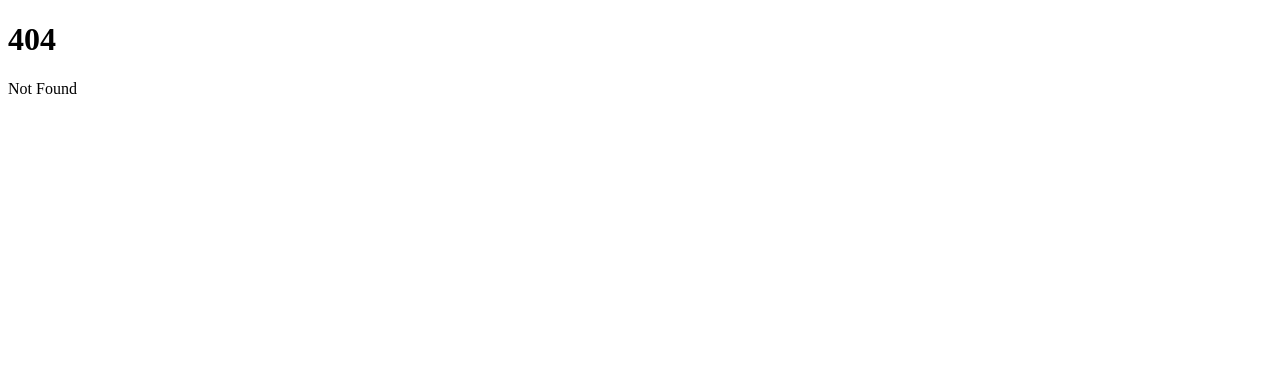
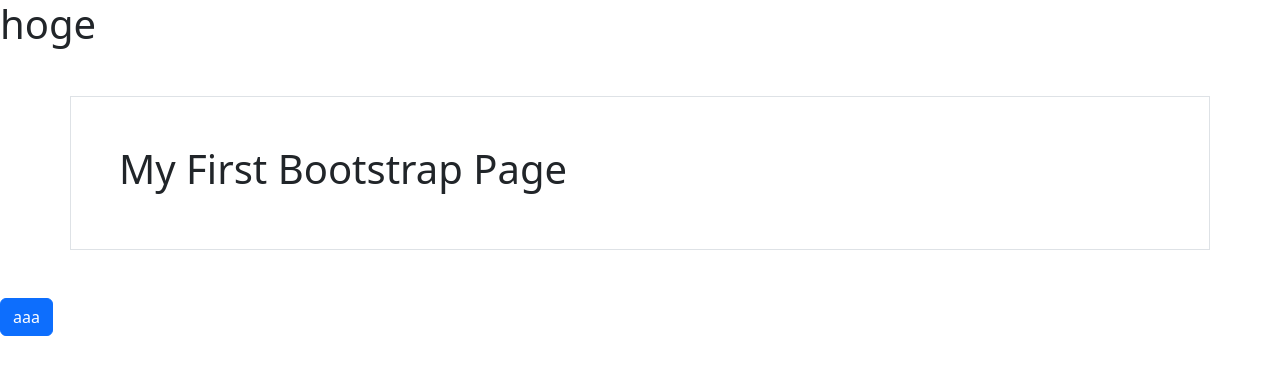
Before and after one commit to yuki-kunn/Katai-Suji, a SvelteKit app: page /suji in a window 1280 px wide. Before the commit this address had no page. Shown: the top 374 px of the page. Built offline with nearby package versions, Linux system fonts and the light colour scheme.

Commit message:
page1作成

```diff
--- a/package.json
+++ b/package.json
@@ -22,5 +22,8 @@
 		"typescript": "^5.0.0",
 		"vite": "^5.0.3"
 	},
-	"type": "module"
+	"type": "module",
+	"dependencies": {
+		"bootstrap": "^5.3.3"
+	}
 }
--- /dev/null
+++ b/src/app.css
@@ -0,0 +1 @@
+@import 'bootstrap/dist/css/bootstrap.min.css';
--- /dev/null
+++ b/src/routes/+layout.svelte
@@ -0,0 +1,5 @@
+<script>
+    import 'bootstrap/dist/css/bootstrap.min.css';
+</script>
+
+<slot />
--- /dev/null
+++ b/src/routes/suji/+page.svelte
@@ -0,0 +1,5 @@
+<h1>hoge</h1>
+<div class="container p-5 my-5 border text-red">
+    <h1>My First Bootstrap Page</h1>
+  </div>
+<button class="btn btn-primary">aaa</button>
```
Also changed, not shown: 1 other file (tests, documents, lock files or other folders).
